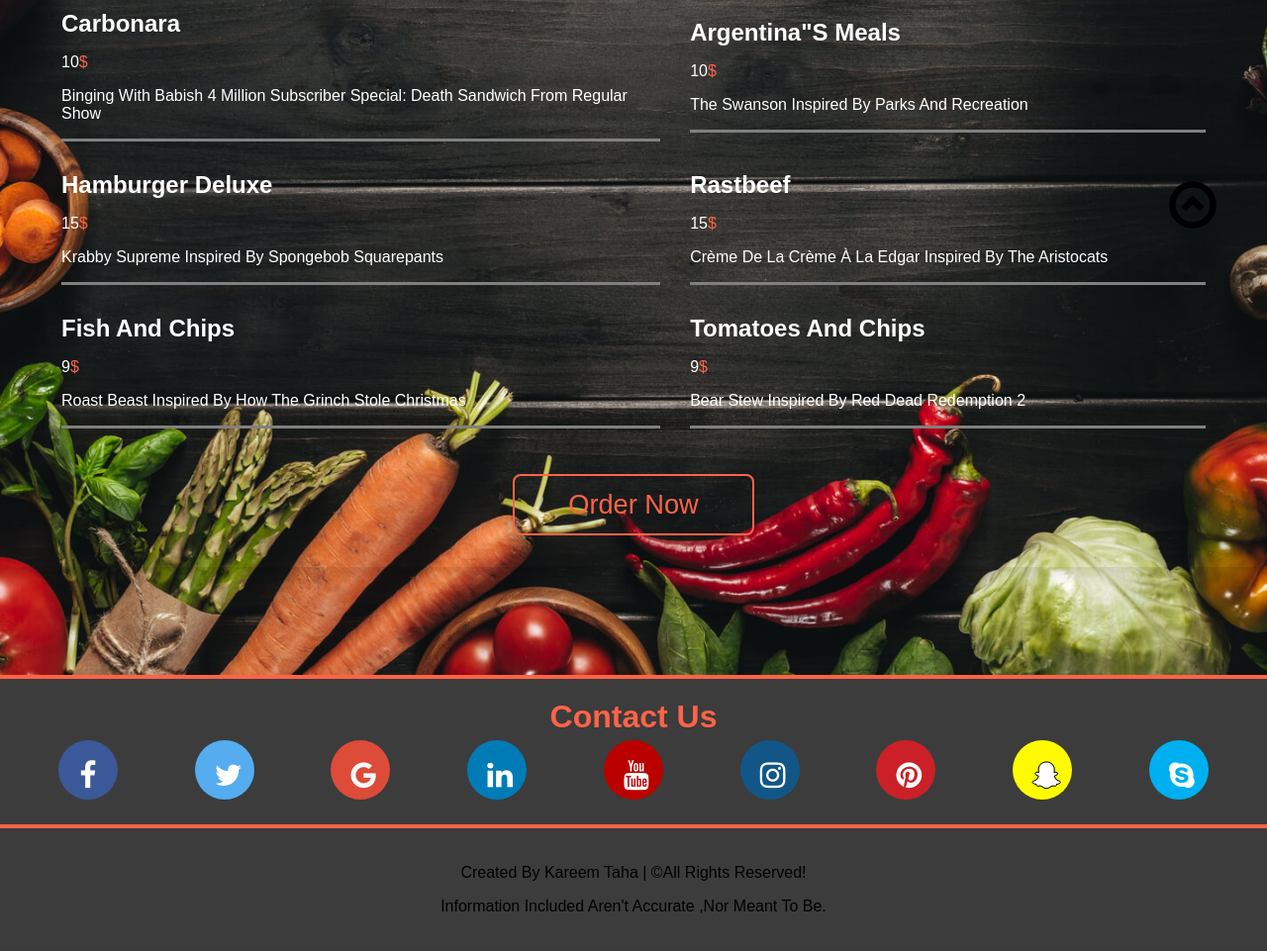
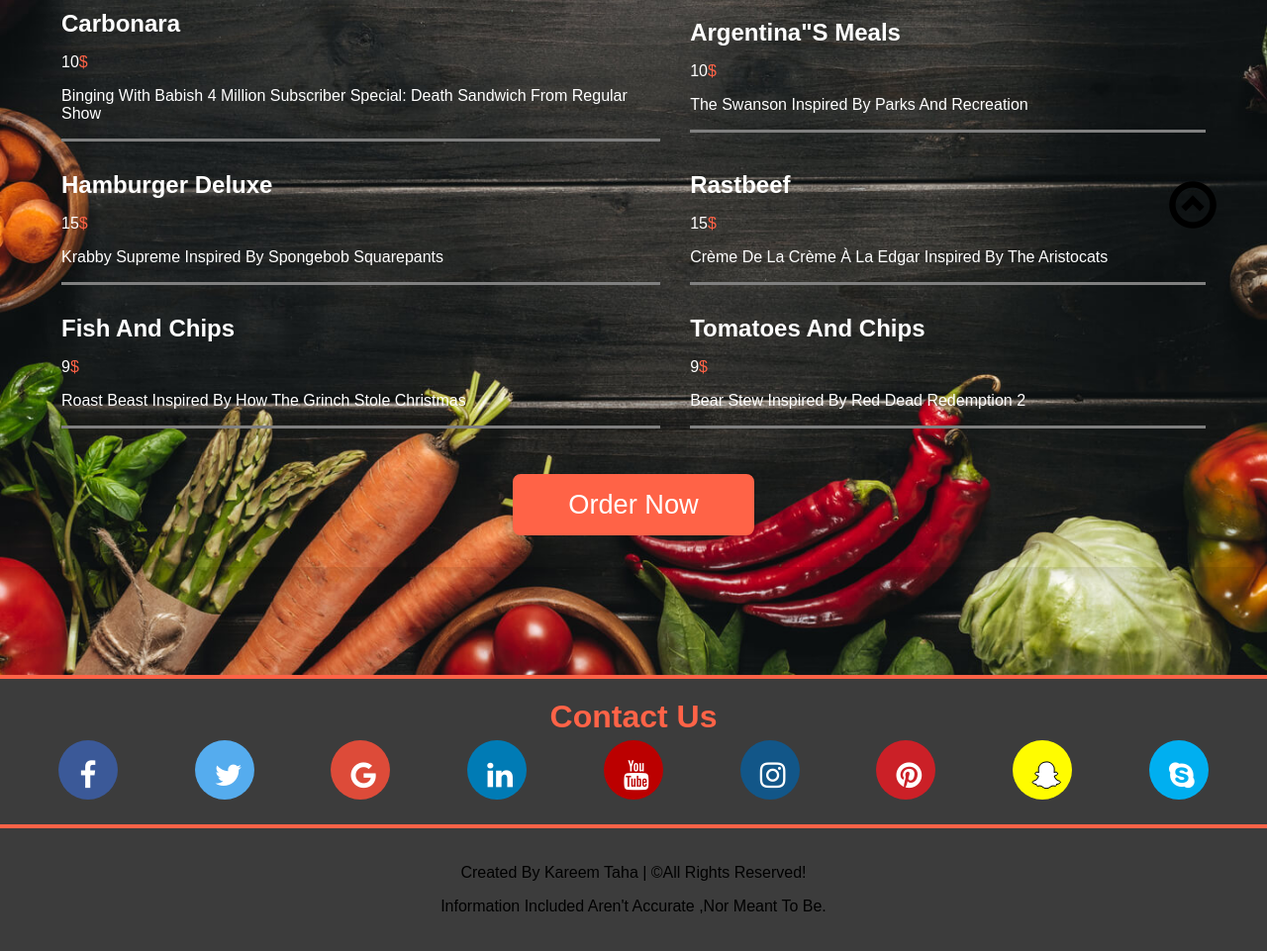
Before and after one commit to KareemTaha81/Project-Website, a plain HTML site: page Menu.html in a window 1280 px wide. Shown: the part 518-1479 px from the top of the page at 99% size. Drawn offline with Linux system fonts and the light colour scheme.

Commit message:
Update Menu.html

```diff
--- a/Menu.html
+++ b/Menu.html
@@ -54,7 +54,8 @@ ul.topnav {
 .btn {
     display: inline-block;
     padding: .8rem 3rem;
-    color: tomato;
+    color: white;
+    background-color:tomato;
     cursor: pointer;
     font-size: 1.7rem;
     border:2px solid tomato;
```
